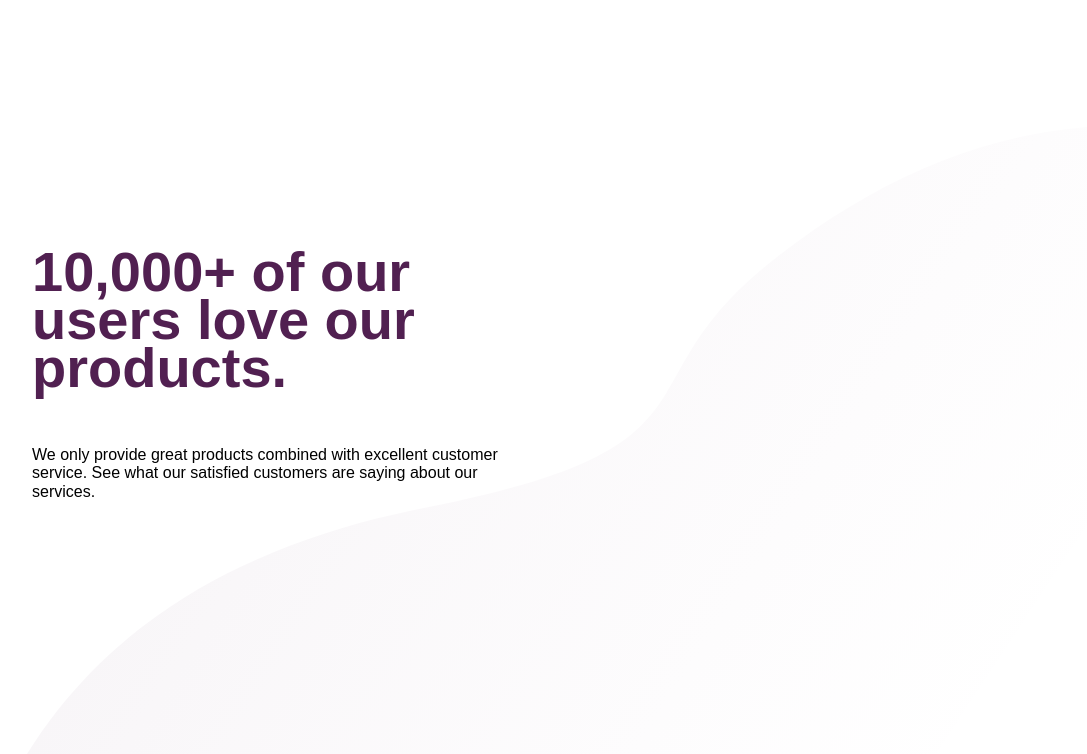
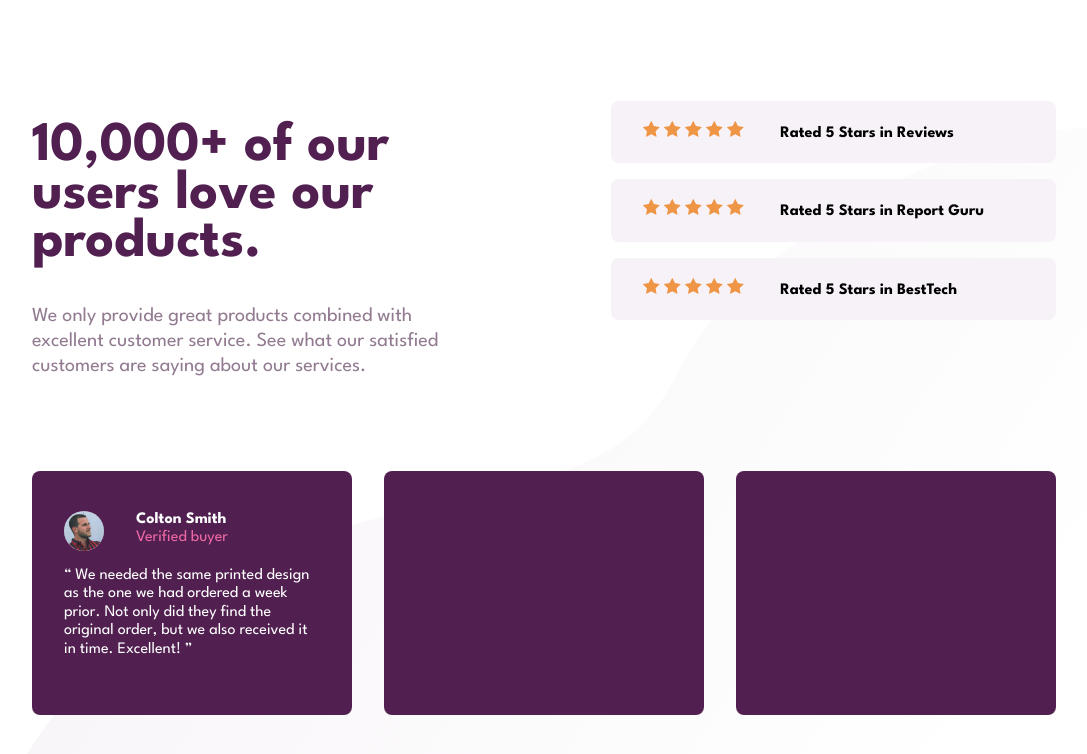
Before and after one commit to NECR0M4NIA/social-proof-section, a plain HTML site: page index.html in a window 1280 px wide. Shown: the whole page, without its empty margins (96-1183 px from the left). Drawn offline with Linux system fonts and the light colour scheme.

Commit message:
Update index.html

```diff
--- a/css/main.css
+++ b/css/main.css
@@ -3,7 +3,7 @@
 }
 
 body {
-    background-image: url(../images/background-image.svg);
+    background-image: url("../images/background-image.svg");
     background-repeat: no-repeat;
     background-position: bottom;
 }
@@ -29,10 +29,7 @@ body {
 }
 
 .hero-content {
-    display: flex;
-    flex-direction: column;
-    justify-content: center;
-    max-width: 50%;
+    max-width: 445px;
 }
 
 .main-heading {
@@ -42,14 +39,61 @@ body {
 }
 
 .product-description {
-    color: #927b91;
+    color: #927B91;
     font-size: 20px;
-    line-height: 24px;
+    line-height: 25px;
 }
 
 .rating-reports {
+    list-style-type: none;
+    max-width: 445px;
+    padding-left: 0;
+}
+
+.rating-report {
+    background-color: #F7F2F7;
+    border-radius: 8px;
+    margin-bottom: 16px;
+    padding: 20px 72px 20px 32px;
+}
+
+.rating-report-info {
+    font-weight: bold;
+    margin-left: 32px;
+}
+
+.user-cards {
     display: flex;
-    flex-direction: column;
-    justify-content: center;
-    max-width: 50%;
+    flex-direction: row;
+    gap: 32px;
 }
+
+.user-card {
+    background-color: #512051;
+    border-radius: 8px;
+    color: #FFFFFF;
+    padding: 40px 32px;
+    width: 33%;
+}
+
+.user-card-header {
+    display: flex;
+}
+
+.user-profile-picture {
+    border-radius: 100%;
+    height: 40px;
+    margin-right: 32px;
+    width: 40px;
+}
+
+.user-name {
+    font-weight: bold;
+    margin: 0;
+}
+
+.user-type {
+    color: #EE69A4;
+    font-weight: 400;
+    margin: 0;
+}
--- a/index.html
+++ b/index.html
@@ -1,65 +1,72 @@
 <!DOCTYPE html>
-<html lang="fr">
+<html lang="en">
+
 <head>
-    <meta charset="UTF-8">
-    <meta name="viewport" content="width=device-width, initial-scale=1.0">
+    <meta charset="UTF-8" />
+    <meta name="viewport" content="width=device-width, initial-scale=1.0" />
+    <link rel="stylesheet" href="./CSS/normalize.css" />
+    <link rel="preconnect" href="https://fonts.googleapis.com" />
+    <link rel="preconnect" href="https://fonts.gstatic.com" crossorigin />
+    <link href="https://fonts.googleapis.com/css2?family=League+Spartan:wght@100..900&display=swap" rel="stylesheet" />
+    <link rel="stylesheet" href="./CSS/main.css" />
     <title>Social Proof Section</title>
-    <link rel="stylesheet" href="./css/normalize.css">
-    <link rel="stylesheet" href="./css/main.css">
 </head>
+
 <body>
     <main class="main-wrapper">
         <div class="hero-container">
             <div class="hero-content">
                 <h1 class="main-heading">10,000+ of our users love our products.</h1>
-                <p>We only provide great products combined with excellent customer service. See what our satisfied customers are saying about our services.</p>
+                <p class="product-description">
+                    We only provide great products combined with excellent customer
+                    service. See what our satisfied customers are saying about our
+                    services.
+                </p>
             </div>
             <ul class="rating-reports">
-
+                <li class="rating-report">
+                    <img src="./images/star.svg" alt="" />
+                    <img src="./images/star.svg" alt="" />
+                    <img src="./images/star.svg" alt="" />
+                    <img src="./images/star.svg" alt="" />
+                    <img src="./images/star.svg" alt="" />
+                    <span class="rating-report-info">Rated 5 Stars in Reviews</span>
+                </li>
+                <li class="rating-report">
+                    <img src="./images/star.svg" alt="" />
+                    <img src="./images/star.svg" alt="" />
+                    <img src="./images/star.svg" alt="" />
+                    <img src="./images/star.svg" alt="" />
+                    <img src="./images/star.svg" alt="" />
+                    <span class="rating-report-info">Rated 5 Stars in Report Guru</span>
+                </li>
+                <li class="rating-report">
+                    <img src="./images/star.svg" alt="" />
+                    <img src="./images/star.svg" alt="" />
+                    <img src="./images/star.svg" alt="" />
+                    <img src="./images/star.svg" alt="" />
+                    <img src="./images/star.svg" alt="" />
+                    <span class="rating-report-info">Rated 5 Stars in BestTech</span>
+                </li>
             </ul>
+        </div>
+        <div class="user-cards">
+            <div class="user-card">
+                <div class="user-card-header">
+                    <img class="user-profile-picture" src="./images/person1.jpg" alt="Colton Smith">
+                    <div class="user-card-main-info">
+                        <p class="user-name">Colton Smith</p>
+                        <p class="user-type">Verified buyer</p>
+                    </div>
+                </div>
+                <p class="user-testimonial">“ We needed the same printed design as the one we had ordered a week prior. Not only did they find the original order, but we also received it in time. Excellent! ”</p>
+            </div>
+            <div class="user-card">
+            </div>
+            <div class="user-card">
+            </div>
         </div>
     </main>
 </body>
+
 </html>
-
-<!DOCTYPE html>
-<html lang="en">
-<head>
-    <meta charset="UTF-8">
-    <meta name="viewport" content="width=device-width, initial-scale=1.0">
-    <title>Document</title>
-</head>
-<body>
-    <!DOCTYPE html>
-    <html lang="en">
-    <head>
-        <meta charset="UTF-8">
-        <meta name="viewport" content="width=device-width, initial-scale=1.0">
-        <title>Document</title>
-    </head>
-    <body>
-        <!DOCTYPE html>
-        <html lang="en">
-        <head>
-            <meta charset="UTF-8">
-            <meta name="viewport" content="width=device-width, initial-scale=1.0">
-            <title>Document</title>
-        </head>
-        <body>
-            <!DOCTYPE html>
-            <html lang="en">
-            <head>
-                <meta charset="UTF-8">
-                <meta name="viewport" content="width=device-width, initial-scale=1.0">
-                <title>Document</title>
-            </head>
-            <body>
-
-            </body>
-            </html>
-        </body>
-        </html>
-    </body>
-    </html>
-</body>
-</html>
```
Also changed, not shown: images/person1.jpg (added), images/person2.jpg (added), images/person3.jpg (added), images/star.svg (added).
